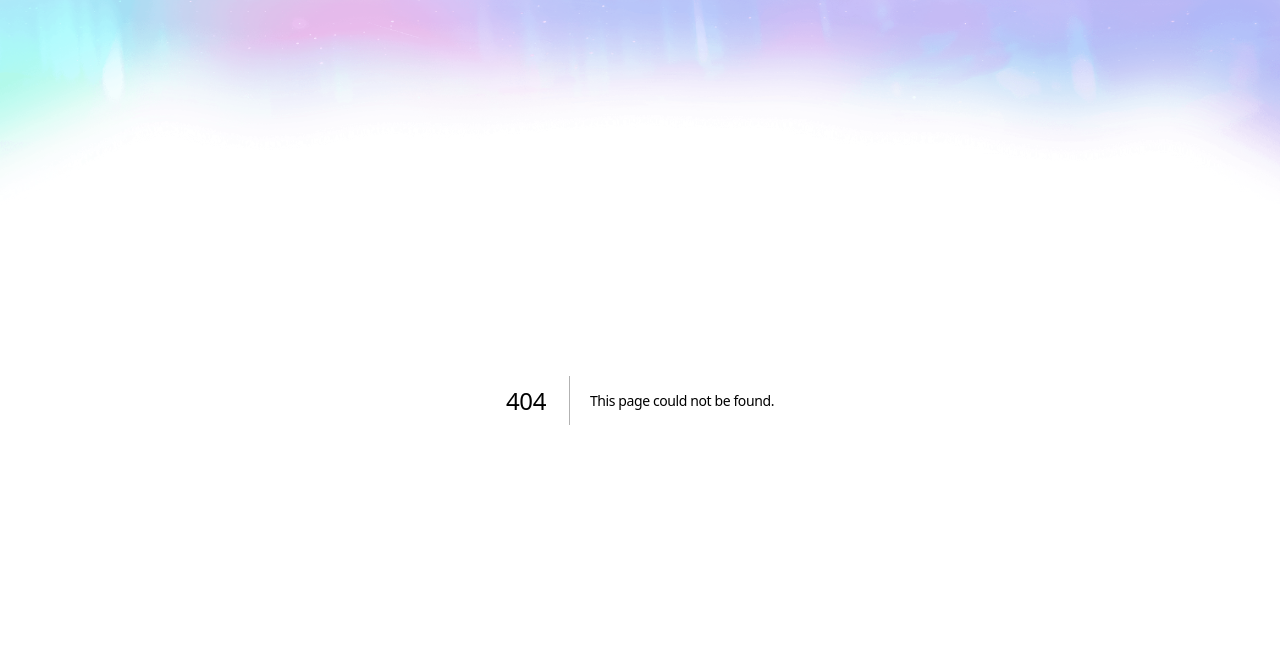
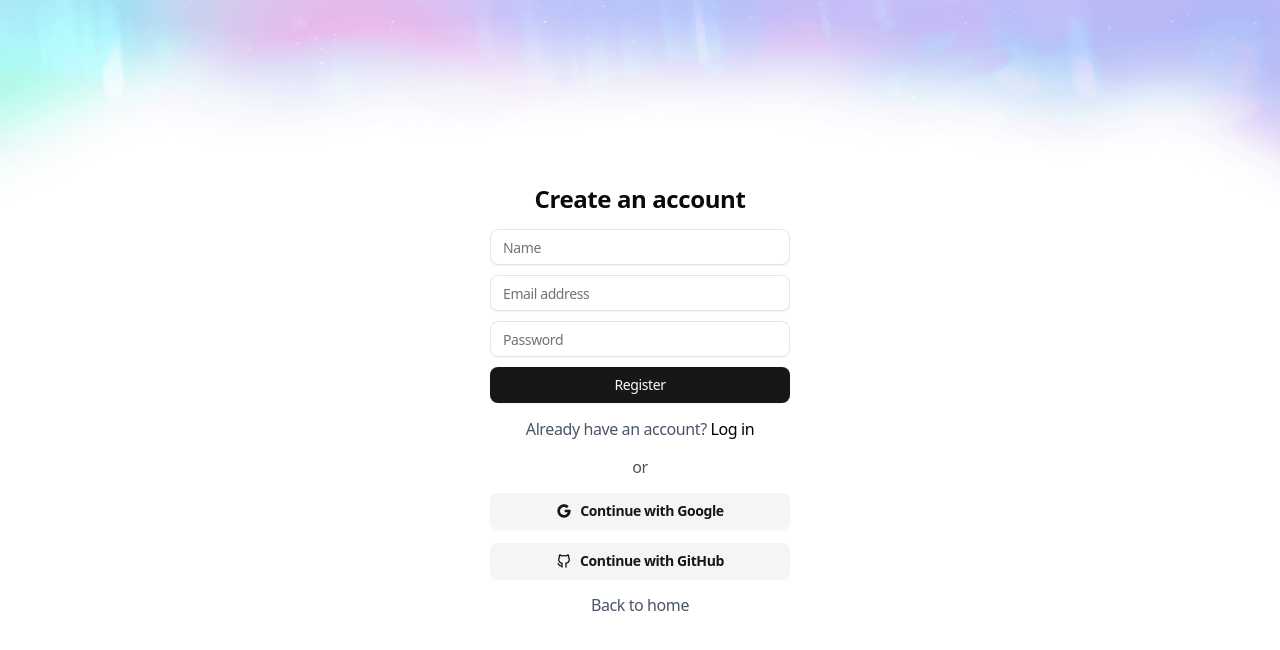
Before and after one commit to panduakhbar/justhrow, a Next.js app: page /auth/signup in a window 1280 px wide. Before the commit this address had no page. Shown: the top 650 px of the page. Built offline with nearby package versions, Linux system fonts and the light colour scheme.

Commit message:
Sign Up UI.

```diff
--- a/package.json
+++ b/package.json
@@ -16,6 +16,7 @@
     "@prisma/client": "^6.11.1",
     "@radix-ui/react-select": "^2.2.5",
     "@radix-ui/react-slot": "^1.2.3",
+    "@tabler/icons-react": "^3.34.0",
     "class-variance-authority": "^0.7.1",
     "clsx": "^2.1.1",
     "lucide-react": "^0.525.0",
--- /dev/null
+++ b/src/app/auth/signup/page.jsx
@@ -0,0 +1,47 @@
+import { Button } from "@/components/ui/button";
+import { Input } from "@/components/ui/input";
+import Link from "next/link";
+import { IconBrandGoogleFilled, IconBrandGithub } from "@tabler/icons-react";
+
+export default function Page() {
+  return (
+    <div className="flex h-screen flex-col items-center justify-center space-y-3.5">
+      <h1 className="text-2xl font-bold">Create an account</h1>
+      <form className="space-y-2.5">
+        <Input placeholder="Name" name="name" required />
+        <Input placeholder="Email address" type="email" name="email" required />
+        <Input
+          placeholder="Password"
+          type="password"
+          name="password"
+          required
+        />
+        <Button className="w-[300px]">Register</Button>
+      </form>
+      <p className="text-gray-600">
+        Already have an account?{" "}
+        <Link href="/auth/login" className="text-black hover:underline">
+          Log in
+        </Link>
+      </p>
+      <p className="text-center text-gray-600">or</p>
+      <Button
+        variant="secondary"
+        className="w-[300px] font-semibold hover:bg-gray-300"
+      >
+        <IconBrandGoogleFilled />
+        Continue with Google
+      </Button>
+      <Button
+        variant="secondary"
+        className="w-[300px] font-semibold hover:bg-gray-300"
+      >
+        <IconBrandGithub />
+        Continue with GitHub
+      </Button>
+      <Link href="/" className="text-center text-gray-600 hover:underline">
+        Back to home
+      </Link>
+    </div>
+  );
+}
```
Also changed, not shown: 1 other file (tests, documents, lock files or other folders).
